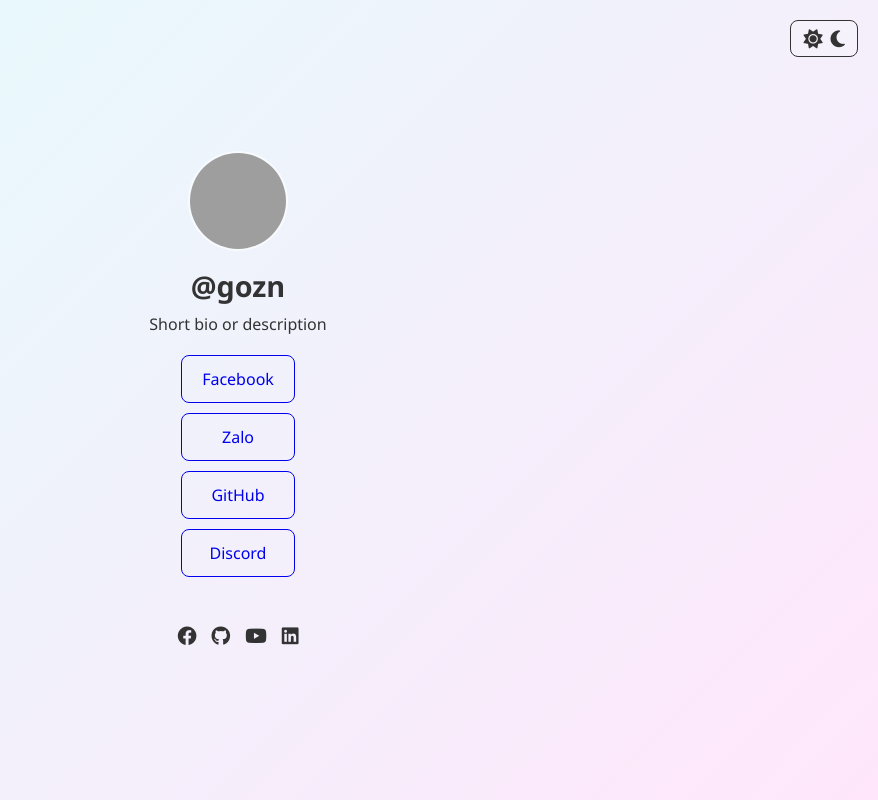
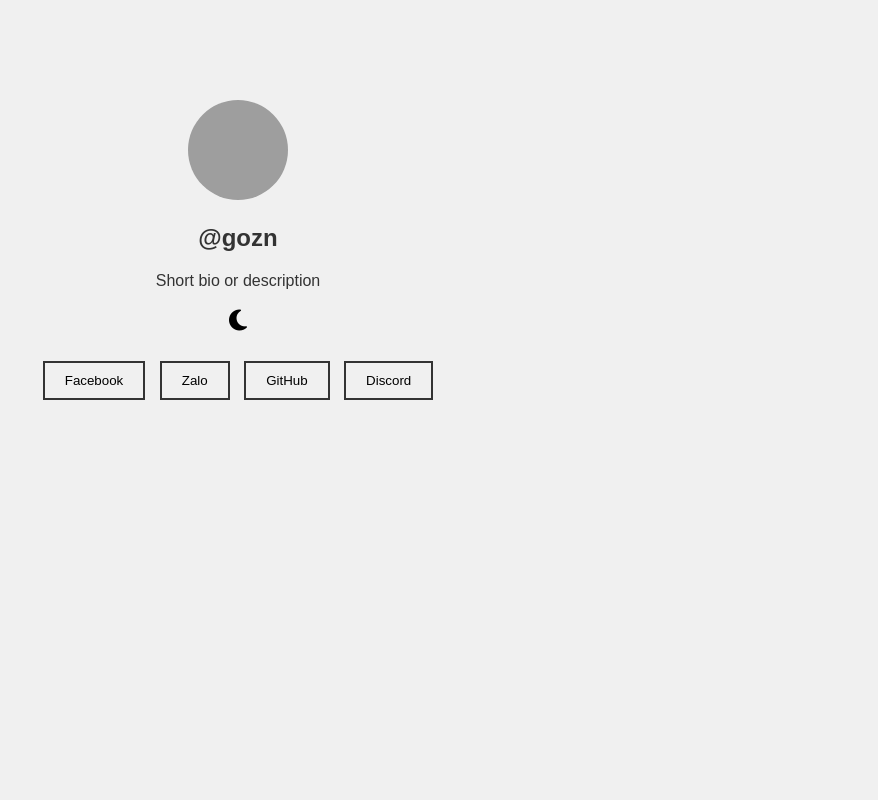
Before and after one commit to gozn/gozn.github.io, a plain HTML site: page index.html in a window 1280 px wide. Shown: the whole page, without its empty margins (402-1280 px from the left). Drawn offline with Linux system fonts and the light colour scheme; grey boxes are pictures that could not be loaded.

Commit message:
homepage6

```diff
--- a/index.html
+++ b/index.html
@@ -1,11 +1,9 @@
 <!DOCTYPE html>
 <html lang="en">
 <head>
-  <meta charset="UTF-8" />
-  <meta name="viewport" content="width=device-width, initial-scale=1.0"/>
-  <title>Profile Links</title>
-
-  <!-- Font Awesome (CDN) để có icon -->
+  <meta charset="UTF-8">
+  <meta name="viewport" content="width=device-width, initial-scale=1.0">
+  <title>Profile Page</title>
   <link
     rel="stylesheet"
     href="https://cdnjs.cloudflare.com/ajax/libs/font-awesome/6.4.2/css/all.min.css"
@@ -13,190 +11,90 @@
     crossorigin="anonymous"
     referrerpolicy="no-referrer"
   />
-
-
   <style>
-    /* RESET */
-    * {
-      margin: 0;
-      padding: 0;
-      box-sizing: border-box;
+    body {
+      transition: background-color 0.5s ease, color 0.5s ease;
+      font-family: Arial, sans-serif;
     }
 
-    /* BODY */
-    body {
-      font-family: 'Segoe UI', Tahoma, Geneva, Verdana, sans-serif;
-      transition: background 0.5s, color 0.5s;
-      margin: 0;
-      padding: 0;
-      position: relative;
+    .dark-mode {
+      background-color: #333;
+      color: #fff;
     }
 
-    /* LIGHT MODE (mặc định) */
-    body.light {
-      background: linear-gradient(135deg, #e3fdfd 0%, #ffe6fa 100%);
+    .light-mode {
+      background-color: #f0f0f0;
       color: #333;
     }
 
-    /* DARK MODE */
-    body.dark {
-      background: linear-gradient(135deg, #141E30 0%, #243B55 100%);
-      color: #eee;
+    .profile-container {
+      text-align: center;
+      margin-top: 100px;
     }
 
-    /* CONTAINER CHÍNH */
-    .container {
-      display: flex;
-      flex-direction: column;
-      align-items: center;
-      justify-content: center;
-      min-height: 100vh;
-      animation: fadeUp 0.6s ease forwards;
-      opacity: 0;
-      text-align: center;
-      padding: 20px;
+    .mode-switch {
+      cursor: pointer;
+      background-color: transparent;
+      border: none;
+      font-size: 24px;
     }
 
-    /* AVATAR */
-    .avatar {
-      width: 100px;
-      height: 100px;
-      border-radius: 50%;
-      margin-bottom: 15px;
-      object-fit: cover;
-      border: 2px solid rgba(255, 255, 255, 0.6);
-      transition: transform 0.3s;
-    }
-    .avatar:hover {
-      transform: scale(1.05);
+    .social-buttons {
+      margin-top: 20px;
     }
 
-    /* TÊN, TIÊU ĐỀ */
-    h1 {
-      font-size: 1.8rem;
-      margin-bottom: 8px;
-    }
-    p {
-      font-size: 1rem;
-      margin-bottom: 20px;
+    .social-buttons button {
+      margin: 5px;
+      padding: 10px 20px;
+      border: 2px solid #333;
+      background: none;
+      cursor: pointer;
+      transition: all 0.3s;
     }
 
-    /* DANH SÁCH LINK */
-    .link-buttons {
-      display: flex;
-      flex-direction: column;
-      gap: 10px;
-      margin-bottom: 30px;
-    }
-    .link-btn {
-      display: inline-block;
-      text-decoration: none;
-      padding: 12px 20px;
-      border: 1px solid currentColor;
-      border-radius: 8px;
-      transition: background 0.3s, color 0.3s;
-      font-weight: 500;
-    }
-    .link-btn:hover {
-      background: rgba(255, 255, 255, 0.1);
-    }
-
-    /* ICON MẠNG XÃ HỘI */
-    .social-icons {
-      display: flex;
-      gap: 15px;
-      margin-top: 15px;
-    }
-    .social-icons a {
-      color: currentColor;
-      text-decoration: none;
-      font-size: 1.2rem;
-      transition: transform 0.3s, opacity 0.3s;
-    }
-    .social-icons a:hover {
-      transform: scale(1.2);
-      opacity: 0.8;
-    }
-
-    /* NÚT CHUYỂN DARK/LIGHT */
-    .theme-toggle {
-      position: absolute;
-      top: 20px;
-      right: 20px;
-      display: flex;
-      align-items: center;
-      gap: 8px;
-      cursor: pointer;
-      user-select: none;
-      padding: 8px 12px;
-      border-radius: 8px;
-      border: 1px solid currentColor;
-      background: rgba(255, 255, 255, 0.2);
-    }
-    .theme-toggle i {
-      font-size: 1.2rem;
-    }
-
-    /* HIỆU ỨNG FADE-UP */
-    @keyframes fadeUp {
-      0% {
-        opacity: 0;
-        transform: translateY(10px);
-      }
-      100% {
-        opacity: 1;
-        transform: translateY(0);
-      }
+    .social-buttons button:hover {
+      background-color: #333;
+      color: white;
     }
   </style>
 </head>
+<body class="light-mode">
 
-<body class="light">
-  <!-- Nút chuyển Dark/Light Mode -->
-  <div class="theme-toggle" id="theme-toggle">
-    <i class="fas fa-sun"></i>
-    <i class="fas fa-moon"></i>
-  </div>
-
-  <div class="container">
-    <!-- AVATAR -->
-    <img
-      src="https://i.pravatar.cc/150?u=niya"
-      alt="Avatar"
-      class="avatar"
-    />
-
-    <!-- TÊN & MÔ TẢ -->
-    <h1>@gozn</h1>
+  <div class="profile-container">
+    <img src="https://www.example.com/profile.jpg" alt="Profile Image" width="100" height="100" style="border-radius: 50%;"/>
+    <h2>@gozn</h2>
     <p>Short bio or description</p>
 
-    <!-- CÁC LINK -->
-    <div class="link-buttons">
-      <a href="#" class="link-btn">Facebook</a>
-      <a href="#" class="link-btn">Zalo</a>
-      <a href="#" class="link-btn">GitHub</a>
-      <a href="#" class="link-btn">Discord</a>
-    </div>
+    <!-- Dark/Light Mode Toggle -->
+    <button class="mode-switch" onclick="toggleMode()">
+      <i class="fas fa-moon"></i> <!-- Default icon for Dark Mode -->
+    </button>
 
-    <!-- ICON MẠNG XÃ HỘI -->
-    <div class="social-icons">
-      <a href="#"><i class="fab fa-facebook"></i></a>
-      <a href="#"><i class="fab fa-github"></i></a>
-      <a href="#"><i class="fab fa-youtube"></i></a>
-      <a href="#"><i class="fab fa-linkedin"></i></a>
+    <div class="social-buttons">
+      <button>Facebook</button>
+      <button>Zalo</button>
+      <button>GitHub</button>
+      <button>Discord</button>
     </div>
   </div>
 
   <script>
-    // Lấy body & nút toggle
+    // Function to toggle between light and dark mode
+    function toggleMode() {
       const body = document.body;
-    const themeToggle = document.getElementById('theme-toggle');
+      const modeSwitch = document.querySelector('.mode-switch');
 
-    // Khi click nút -> đổi class
-    themeToggle.addEventListener('click', () => {
-      body.classList.toggle('dark');
-      body.classList.toggle('light');
-    });
+      // Toggle the class on body
+      body.classList.toggle('dark-mode');
+      body.classList.toggle('light-mode');
+
+      // Change icon depending on the mode
+      if (body.classList.contains('dark-mode')) {
+        modeSwitch.innerHTML = '<i class="fas fa-sun"></i>'; // Sun icon for Dark Mode
+      } else {
+        modeSwitch.innerHTML = '<i class="fas fa-moon"></i>'; // Moon icon for Light Mode
+      }
+    }
   </script>
 </body>
 </html>
```
Lines whose indentation alone changed are shown as unchanged.
